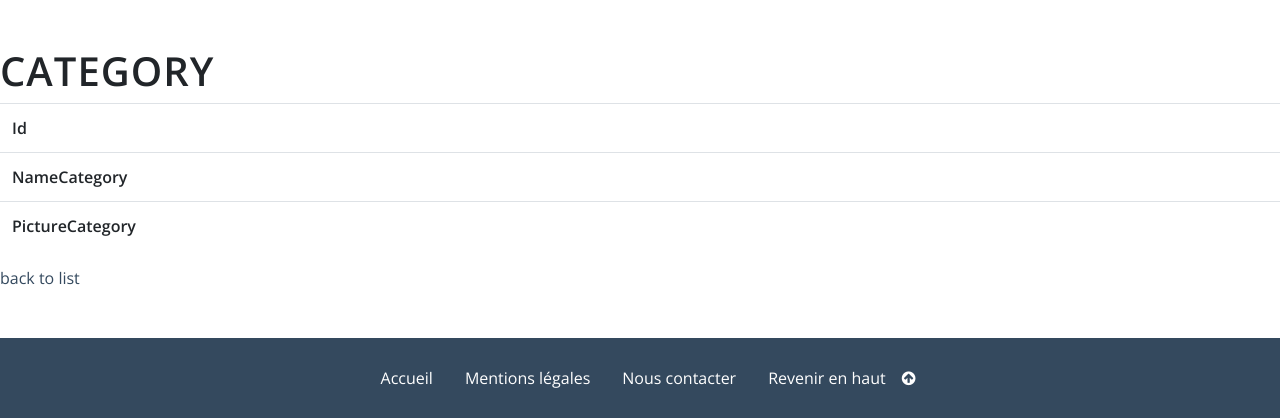
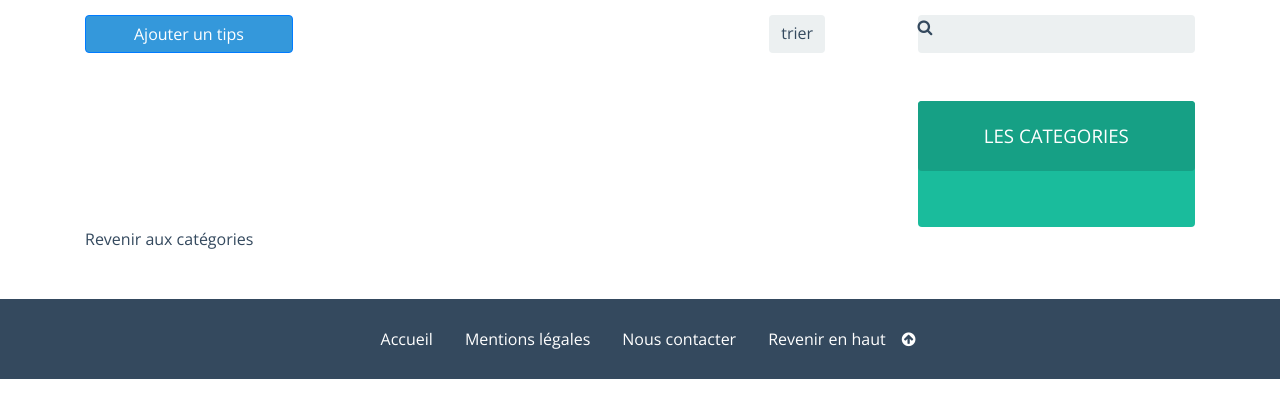
Before and after one commit to thomasLGTO/patinoireThomasLargeteau, a Symfony app: template templates/category/show.html.twig in a window 1280 px wide. Shown: the part 421-839 px from the top of the page. After the commit the page ends 800 px from the top, so only its background shows below. Run offline with Twig, Linux system fonts and the light colour scheme; the template is opened without the code that fills it, so the values that code supplies are empty; some libraries are stand-ins or nearby versions.

Commit message:
category/id page created

```diff
--- a/composer.json
+++ b/composer.json
@@ -27,6 +27,7 @@
         "symfony/validator": "4.4.*",
         "symfony/web-link": "4.4.*",
         "symfony/yaml": "4.4.*",
+        "twig/intl-extra": "^3.0",
         "vich/uploader-bundle": "^1.13"
     },
     "require-dev": {
--- a/public/css/style.css
+++ b/public/css/style.css
@@ -26,6 +26,7 @@ h2{
 }
 h3{
     font-size: 1.17em;
+    color : var(--color_fonce);
 }
 a{
     color:var(--color_fonce);
@@ -33,16 +34,36 @@ a{
 .btn-primary{
     background-color: var(--color_blue);
 }
+.btn-secondary{
+    background: var(--color_grey);
+    color: var(--color_fonce);
+    border: none;
+}
 .btn-success{
     background: var(--color_green);
     border: none;
+}
+.text-success{
+    color: var(--color_lightgreen);
 }
 .btn-success:hover{
     background: var(--color_green);
     border: none;
 }
+.fa-search{
+    color:var(--color_fonce);
+}
 
+.bg-grey{
+    background: var(--color_grey);
+}
 
+.bg-lightgreen{
+    background: var(--color_lightgreen);
+}
+.bg-green{
+    background: var(--color_green);
+}
 /* ===============Navbar=================== */
 .navbar{
     padding-left: 0;
@@ -100,6 +121,15 @@ nav a:hover{
     transform: translate(-50%, -50%);
     z-index:1;
 }
+.boxTips img{
+    height: 40px;
+}
+.boxIcon{
+    font-size: 1.5em;
+}
+.boxIcon .fa{
+    cursor: pointer;
+}
 /* ===============body index Categorie=================== */
 
 .boxImageCategory img{
@@ -126,6 +156,20 @@ nav a:hover{
     width: 100%;
 }
 
+/* ===============body ex : kitchen ( one category )=================== */
+
+.searchBar{
+    background: var(--color_grey);
+}
+.boxCategory{
+    height: 100%;
+}
+.boxCategory li{
+    list-style:none;
+}
+
+
+
 /* ===============Footer=================== */
 
 .footer{
--- a/src/Form/TipsType.php
+++ b/src/Form/TipsType.php
@@ -45,7 +45,6 @@ class TipsType extends AbstractType
                 'download_uri' => false,
                 'image_uri' => false,
                 'asset_helper' => true,
-
             ])
             ->add('category', EntityType::class, [
                 'label' => 'Catégories *',
--- a/templates/category/show.html.twig
+++ b/templates/category/show.html.twig
@@ -14,33 +14,65 @@
             {% include "navigation.html.twig" %}
         {% endblock %}
         {% block intro %}
-            <div style="background-image: url({{ asset('images/'~category.pictureCategory~'.jpg') }});" class="box my-5">
+            <div style="background-image: url({{ asset('images/'~category.pictureCategory~'.jpg') }});" class="box mb-5">
                 <div class="opaquefilter"></div>
                 <h1 class="Middletitle position-absolute">{{category.nameCategory}}</h1>
             </div>
         {% endblock %}
 {% block body %}
-    <h1>Category</h1>
+    <div class="container">
+        <div class="row justify-content-between no-gutters">
+            <div class="boxAddTips d-flex justify-content-between col-8 mb-5">
+                 <a href="{{ path('tips_new') }}" class="btn btn-primary px-5">Ajouter un tips</a>
+                <div class="btn btn-secondary"> trier</div>
+            </div>
+            <div class="searchBar rounded col-3 mb-5">
+                <i class="fa fa-search" aria-hidden="true"></i>
+            </div>
+            {# ================ pin up the tips=========== #}
 
-    <table class="table">
-        <tbody>
-            <tr>
-                <th>Id</th>
-                <td>{{ category.id }}</td>
-            </tr>
-            <tr>
-                <th>NameCategory</th>
-                <td>{{ category.nameCategory }}</td>
-            </tr>
-            <tr>
-                <th>PictureCategory</th>
-                <td>{{ category.pictureCategory }}</td>
-            </tr>
-        </tbody>
-    </table>
-
-    <a href="{{ path('category_index') }}">back to list</a>
-
+            <div class="allTips d-flex flex-column col-8">
+                {% set i = 0 %}
+                {% for tip in tips %}
+                    {% if (i % 2 == 0)%}
+                        <div class="boxTips rounded p-4  bg-grey">
+                    {% else %}
+                        <div class="boxTips rounded p-4 ">
+                    {% endif %}
+                    {% set i = i + 1 %}
+                        <div class="test d-flex justify-content-between">
+                            <p class="text-success m-0"> {{tip.numberUsers}} utilisateurs </p>
+                            <a class="btn btn-primary d-flex col-4 justify-content-center py-0 px-0">
+                                <img src="{{ asset('images/logo.png') }}" alt="Logo du site (Tips) ">
+                                <p class="align-self-center ml-1 m-0">J'utilise ce Tips</p>
+                            </a>
+                        </div>
+                        <h3>{{tip.titleTips | upper}}</h3>
+                        <p>{{tip.contentTips}}</p>
+                        <div class="boxIcon d-flex justify-content-between mt-4">
+                            <i class="fa fa-facebook-official" aria-hidden="true"></i>
+                            <i class="fa fa-camera" aria-hidden="true"></i>
+                        </div>
+                    </div>
+                {% endfor %}
+            </div>
+            <div class="boxCategory rounded bg-lightgreen col-3">
+                <h3 class="bg-green text-white p-4 text-center rounded">LES CATEGORIES</h3>
+                <div class="container">
+                    <div class="row">
+                    <ul class="text-center col-12 py-3">
+                    {% for cat in categories %}
+                        <li class="my-1"><a class="text-white"href="{{ path('category_show', {'id': cat.id}) }}">{{cat.nameCategory}}</a></li>
+                    {% endfor %}
+                    </ul>
+                    </div>
+                </div>
+            </div>
+            <td>{{ category.nameCategory }}</td>
+            <td>{{ category.pictureCategory }}</td>
+            <a href="{{ path('category_index') }}">Revenir aux catégories</a>
+        </div>
+    </div>
 {% endblock %}
         {% block footer %}
             {% include "footer.html.twig" %}
--- a/templates/tips/index.html.twig
+++ b/templates/tips/index.html.twig
@@ -17,7 +17,9 @@
                 <th>RefusalReason</th>
                 <th>Image</th>
                 <th>NumberUsers</th>
+                <th>Categories</th>
                 <th>actions</th>
+
             </tr>
         </thead>
         <tbody>
@@ -32,6 +34,7 @@
                 <td>{{ tip.refusalReason }}</td>
                 <td>{{ tip.image }}</td>
                 <td>{{ tip.numberUsers }}</td>
+                <td>{{tip.category.nameCategory}}</td>
                 <td>
                     <a href="{{ path('tips_show', {'id': tip.id}) }}">show</a>
                     <a href="{{ path('tips_edit', {'id': tip.id}) }}">edit</a>
--- a/templates/tips/new.html.twig
+++ b/templates/tips/new.html.twig
@@ -12,7 +12,7 @@
                 <li>Les tips en langage SMS ou contenant trop de fautes d'orthographe sont refusés.</li>
                 <li>Les tips doivent être court est concis ( pas de tutos )</li>
             </ul>
-            <div class="boxform col-7 rounded p-4 mt-5">
+            <div class="boxform col-lg-7 rounded p-4 mt-5">
                 <h3 class="text-center mb-4" >Création d'un tips</h3>
                 {{ include('tips/_form.html.twig') }}
             </div>
```
Also changed, not shown: src/Controller/CategoryController.php (+6 -1 lines), public/images/products/100_0462.jpg (added), public/images/products/100_0498.jpg (deleted), public/images/products/100_0499.jpg (deleted), 2 other files.
